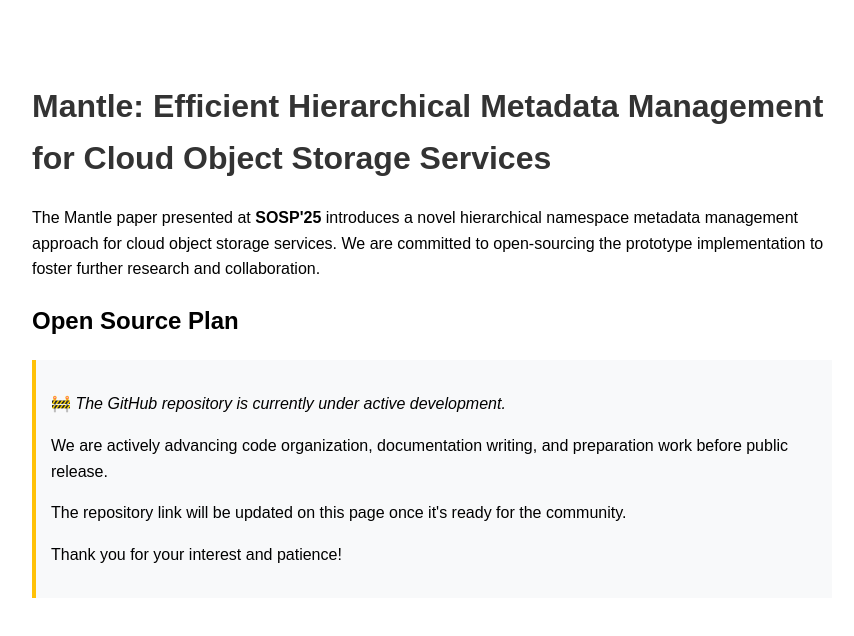
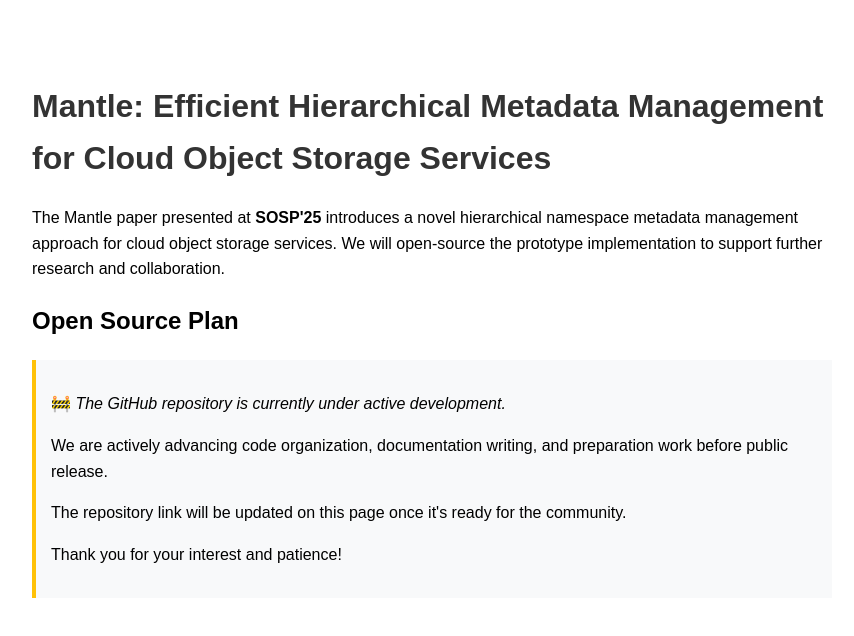
Before and after one commit to mantle-opensouce/mantle-opensouce.github.io, a plain HTML site: page index.html in a window 1280 px wide. Shown: the whole page, without its empty margins (208-1062 px from the left). Drawn offline with Linux system fonts and the light colour scheme.

Commit message:
update index.html

```diff
--- a/index.html
+++ b/index.html
@@ -17,7 +17,7 @@
     <h1>Mantle: Efficient Hierarchical Metadata Management for Cloud Object Storage Services</h1>
     <p>
         The Mantle paper presented at <strong>SOSP'25</strong> introduces a novel hierarchical namespace metadata management approach for cloud object storage services.
-        We are committed to open-sourcing the prototype implementation to foster further research and collaboration.
+       We will open-source the prototype implementation to support further research and collaboration.
     </p>
 
     <section id="github-update">
```
